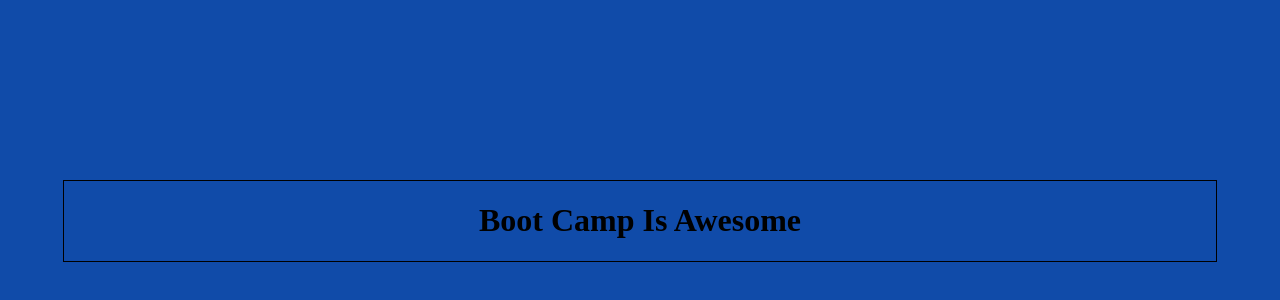
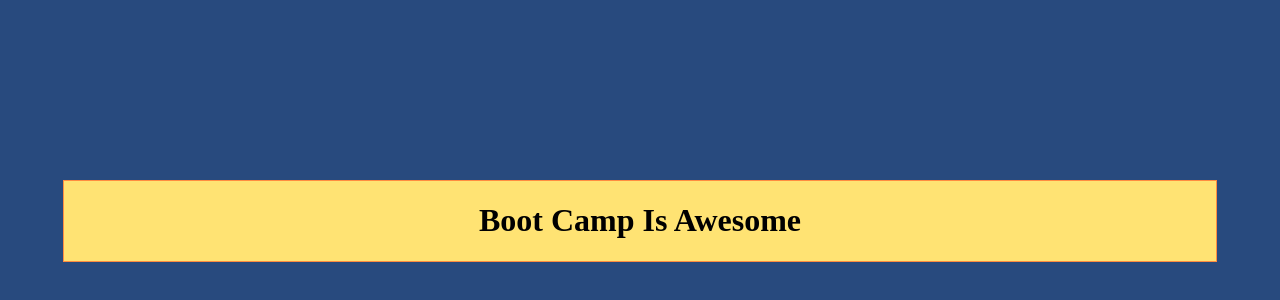
Before and after one commit to tjrich25/jQuery-Plugins, a plain HTML site: page index.html in a window 1280 px wide. Shown: the part 140-440 px from the top of the page. Drawn offline with nearby package versions, Linux system fonts and the light colour scheme.

Commit message:
added js and more color

```diff
--- a/app.js
+++ b/app.js
@@ -0,0 +1,3 @@
+$(document).ready(function() {
+    $("#main h1").lettering();
+    });
--- a/styles.css
+++ b/styles.css
@@ -1,13 +1,14 @@
 body {
 	padding: 0;
 	margin: 0;
-	background-color: #104BA9;
+	background-color: #284A7E;
 }
 
 #main {
 	width: 90%;
 	margin: 25% auto;
-	border: 1px #000 solid;
+	border: 1px #FF8D40 solid;
+	background-color: #FFE373;
 }
 
 #main h1 {
```
